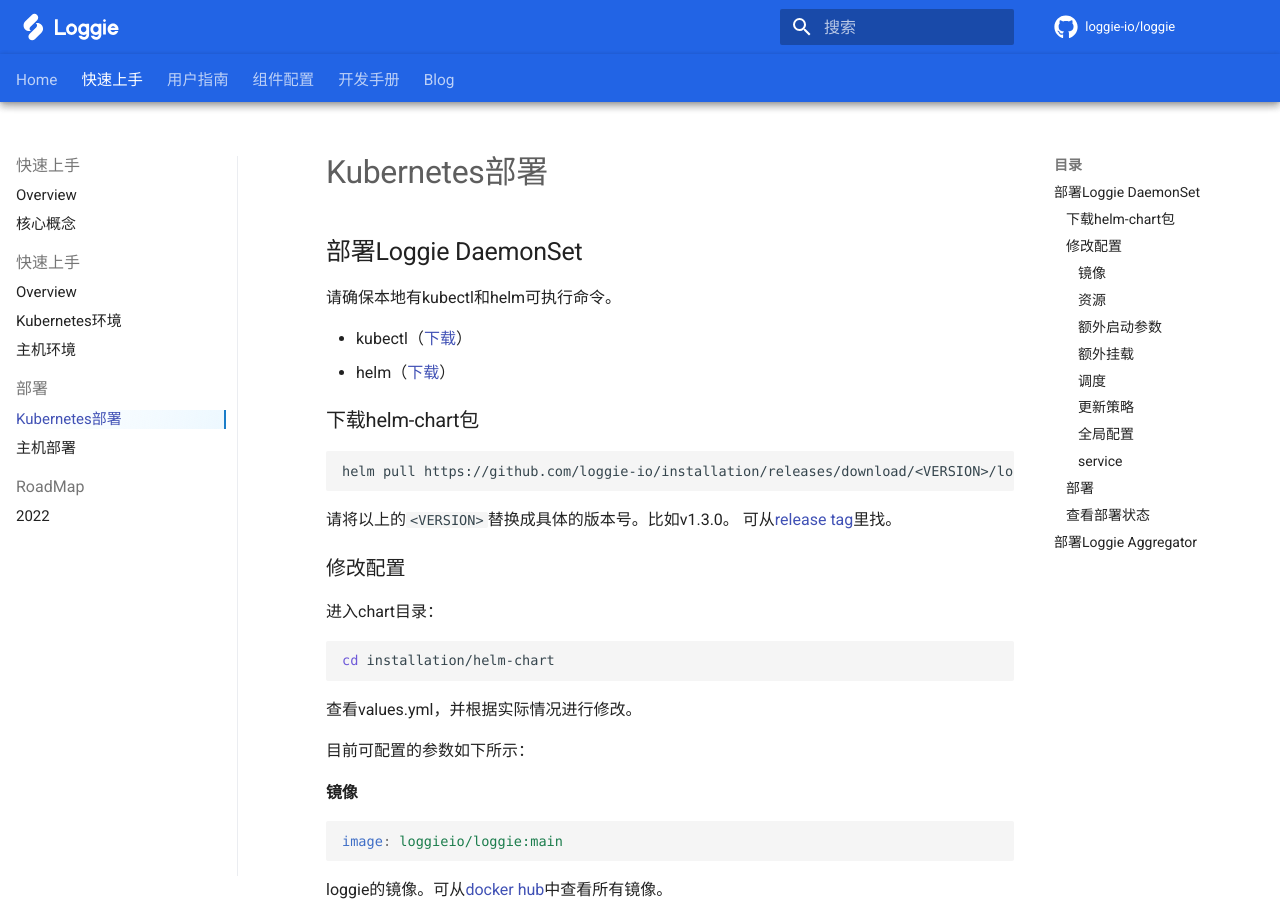
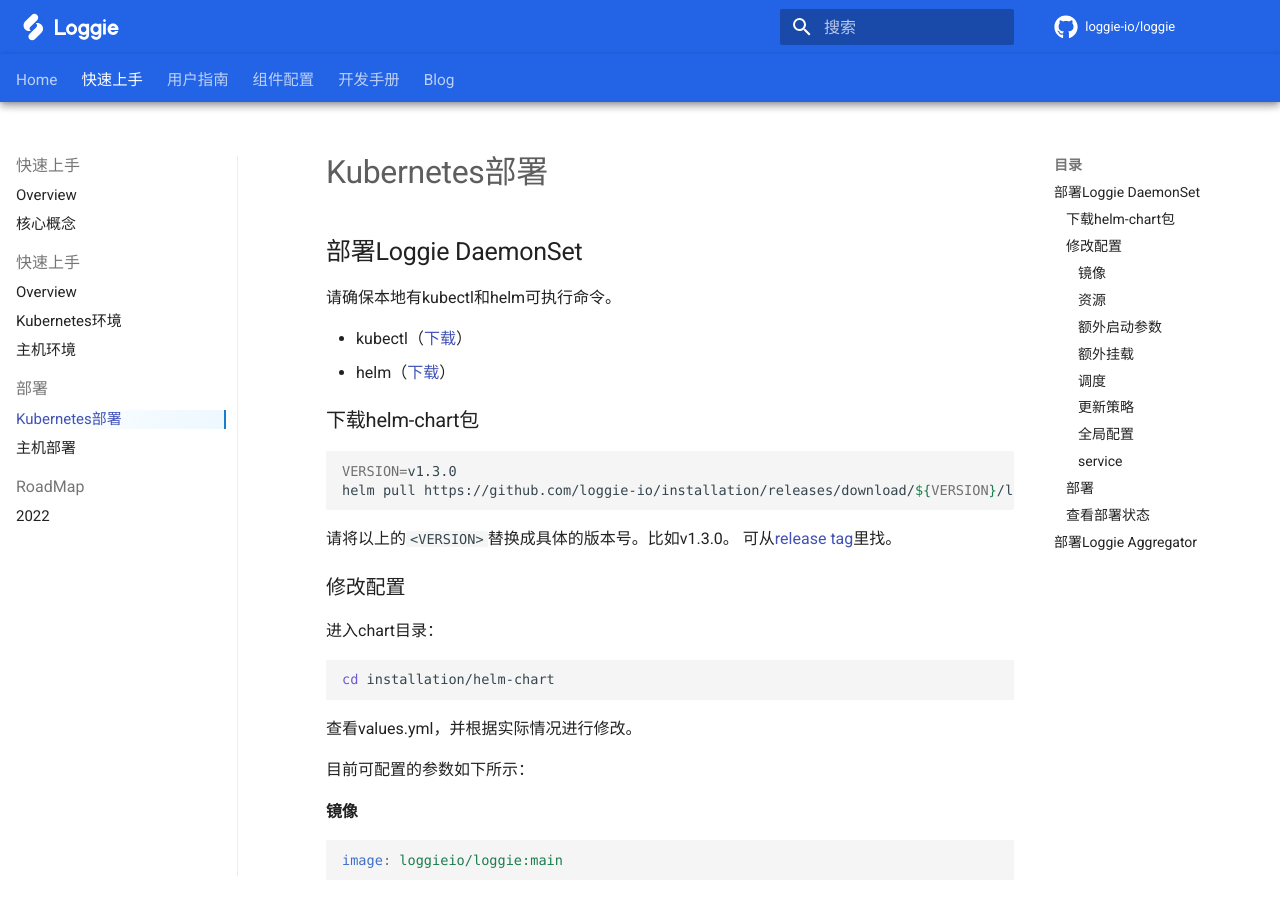
Before and after one commit to loggie-io/docs, an MkDocs documentation site: the page built from docs/getting-started/install/kubernetes.md, in a window 1280 px wide and 900 px high. Built offline with MkDocs 1.6.1 and Material for MkDocs 9.7.7, drawn with Linux system fonts in a browser that asks for light colours; some web fonts are replaced; comment, search, counter and statistics services are not loaded.

Commit message:
Update kubernetes.md (#106)

````diff
--- a/docs/getting-started/install/kubernetes.md
+++ b/docs/getting-started/install/kubernetes.md
@@ -10,7 +10,8 @@
 ### 下载helm-chart包
 
 ```bash
-helm pull https://github.com/loggie-io/installation/releases/download/<VERSION>/loggie-<VERSION>.tgz && tar xvzf loggie-<VERSION>.tgz
+VERSION=v1.3.0
+helm pull https://github.com/loggie-io/installation/releases/download/${VERSION}/loggie-${VERSION}.tgz && tar xvzf loggie-${VERSION}.tgz
 ```
 请将以上的`<VERSION>`替换成具体的版本号。比如v1.3.0。 可从[release tag](https://github.com/loggie-io/loggie/tags)里找。
 
````
